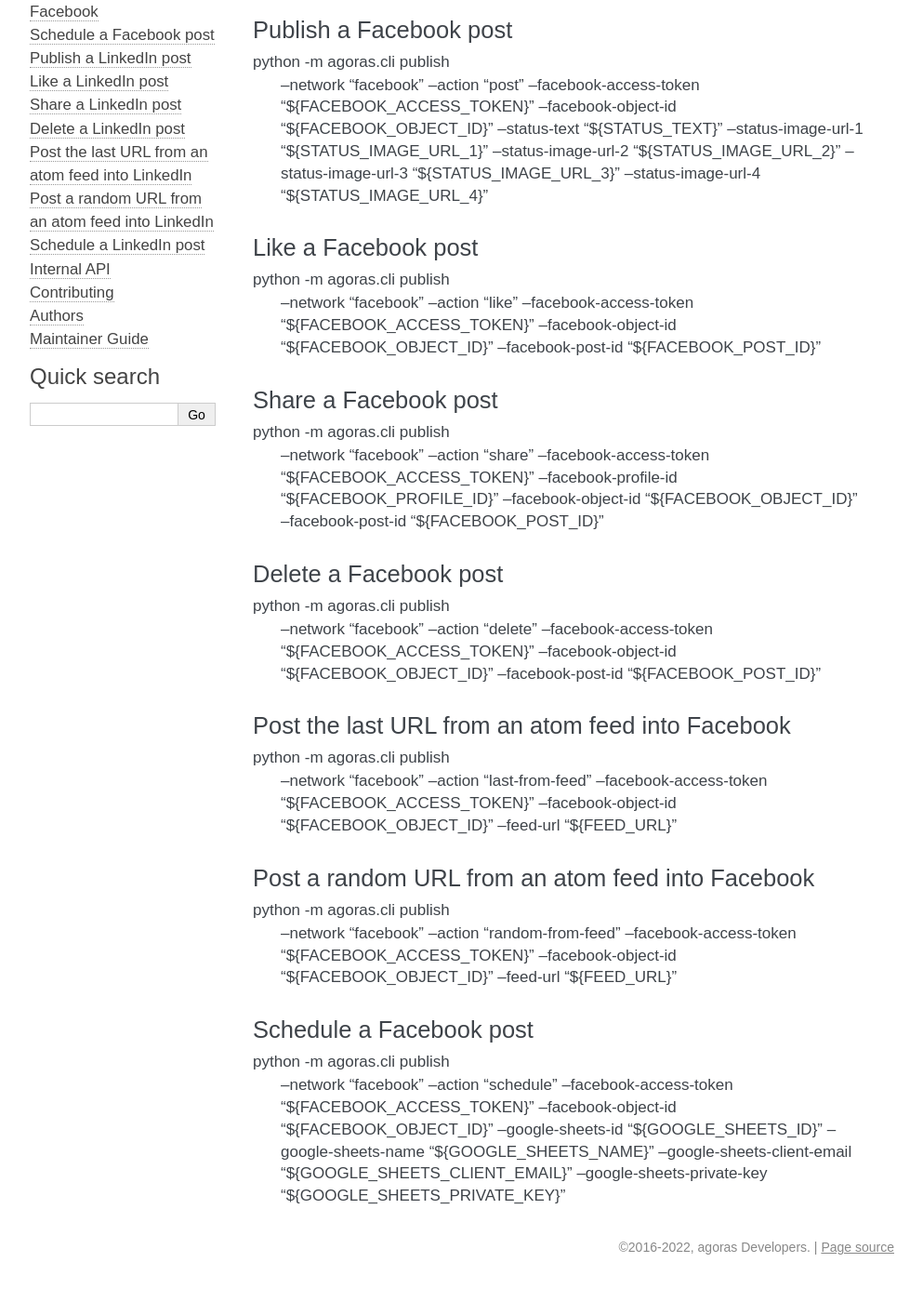
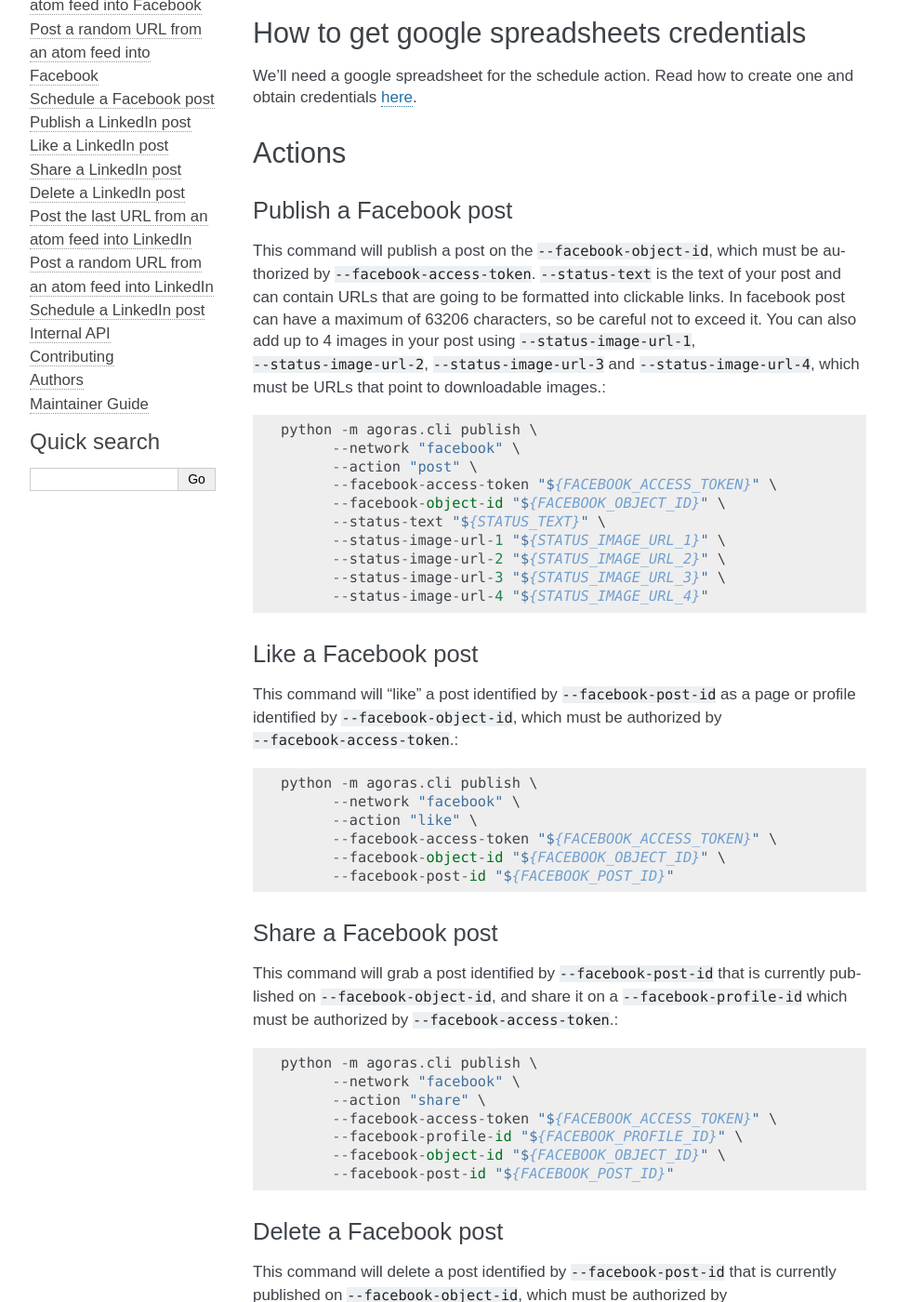
Before and after one commit to LuisAlejandro/agoras, a Sphinx documentation site: the page built from docs/facebook.rst, in a window 1280 px wide and 1400 px high, scrolled down 1103 px. Shown: the whole window at 93% size, without its empty margins (148-1141 px from the left). Built offline with Sphinx 7.4.7, drawn with Linux system fonts in a browser that asks for light colours; before the commit the page ends 2482 px from its top, so only the background shows below that; some of the changed text lies outside the part shown.

Commit message:
[REF] Improving documentation.

```diff
--- a/README.rst
+++ b/README.rst
@@ -68,7 +68,7 @@
 If you want to install the development version (not recomended), you can
 install directlty from GitHub like this::
 
-    $ pip install --upgrade https://github.com/LuisAlejandro/agoras/archive/master.tar.gz
+    $ pip install --upgrade https://github.com/LuisAlejandro/agoras/archive/develop.tar.gz
 
 Usage
 -----
--- a/docs/facebook.rst
+++ b/docs/facebook.rst
@@ -4,9 +4,7 @@
 How to get ``--facebook-access-token`` parameter
 ~~~~~~~~~~~~~~~~~~~~~~~~~~~~~~~~~~~~~~~~~~~~~~~~
 
-.. _here: credentials/facebook.rst
-
-We'll need a permanent access token with appropiate permissions to be able to use de Facebook Graph API. Read the tutorial here_.
+We'll need a permanent access token with appropiate permissions to be able to use de Facebook Graph API. Read the tutorial `here <credentials/facebook.rst>`_.
 
 How to get ``--facebook-object-id`` parameter
 ~~~~~~~~~~~~~~~~~~~~~~~~~~~~~~~~~~~~~~~~~~~~~
@@ -28,106 +26,117 @@
 
 .. image:: credentials/images/facebook-6.png
 
+How to get google spreadsheets credentials
+~~~~~~~~~~~~~~~~~~~~~~~~~~~~~~~~~~~~~~~~~~
+
+We'll need a google spreadsheet for the schedule action. Read how to create one and obtain credentials `here <credentials/google.rst>`_.
+
+Actions
+~~~~~~~
+
 Publish a Facebook post
 -----------------------
 
-::
+This command will publish a post on the ``--facebook-object-id``, which must be authorized by ``--facebook-access-token``. ``--status-text`` is the text of your post and can contain URLs that are going to be formatted into clickable links. In facebook post can have a maximum of 63206 characters, so be careful not to exceed it. You can also add up to 4 images in your post using ``--status-image-url-1``, ``--status-image-url-2``, ``--status-image-url-3`` and ``--status-image-url-4``, which must be URLs that point to downloadable images.::
 
-python -m agoras.cli publish \
-      --network "facebook" \
-      --action "post" \
-      --facebook-access-token "${FACEBOOK_ACCESS_TOKEN}" \
-      --facebook-object-id "${FACEBOOK_OBJECT_ID}" \
-      --status-text "${STATUS_TEXT}" \
-      --status-image-url-1 "${STATUS_IMAGE_URL_1}" \
-      --status-image-url-2 "${STATUS_IMAGE_URL_2}" \
-      --status-image-url-3 "${STATUS_IMAGE_URL_3}" \
-      --status-image-url-4 "${STATUS_IMAGE_URL_4}"
+      python -m agoras.cli publish \
+            --network "facebook" \
+            --action "post" \
+            --facebook-access-token "${FACEBOOK_ACCESS_TOKEN}" \
+            --facebook-object-id "${FACEBOOK_OBJECT_ID}" \
+            --status-text "${STATUS_TEXT}" \
+            --status-image-url-1 "${STATUS_IMAGE_URL_1}" \
+            --status-image-url-2 "${STATUS_IMAGE_URL_2}" \
+            --status-image-url-3 "${STATUS_IMAGE_URL_3}" \
+            --status-image-url-4 "${STATUS_IMAGE_URL_4}"
 
 
 
 Like a Facebook post
 --------------------
 
-::
+This command will "like" a post identified by ``--facebook-post-id`` as a page or profile identified by ``--facebook-object-id``, which must be authorized by ``--facebook-access-token``.::
 
-python -m agoras.cli publish \
-      --network "facebook" \
-      --action "like" \
-      --facebook-access-token "${FACEBOOK_ACCESS_TOKEN}" \
-      --facebook-object-id "${FACEBOOK_OBJECT_ID}" \
-      --facebook-post-id "${FACEBOOK_POST_ID}"
+      python -m agoras.cli publish \
+            --network "facebook" \
+            --action "like" \
+            --facebook-access-token "${FACEBOOK_ACCESS_TOKEN}" \
+            --facebook-object-id "${FACEBOOK_OBJECT_ID}" \
+            --facebook-post-id "${FACEBOOK_POST_ID}"
 
 
 
 Share a Facebook post
 ---------------------
 
-::
+This command will grab a post identified by ``--facebook-post-id`` that is currently published on ``--facebook-object-id``, and share it on a ``--facebook-profile-id`` which must be authorized by ``--facebook-access-token``.::
 
-python -m agoras.cli publish \
-      --network "facebook" \
-      --action "share" \
-      --facebook-access-token "${FACEBOOK_ACCESS_TOKEN}" \
-      --facebook-profile-id "${FACEBOOK_PROFILE_ID}" \
-      --facebook-object-id "${FACEBOOK_OBJECT_ID}" \
-      --facebook-post-id "${FACEBOOK_POST_ID}"
+      python -m agoras.cli publish \
+            --network "facebook" \
+            --action "share" \
+            --facebook-access-token "${FACEBOOK_ACCESS_TOKEN}" \
+            --facebook-profile-id "${FACEBOOK_PROFILE_ID}" \
+            --facebook-object-id "${FACEBOOK_OBJECT_ID}" \
+            --facebook-post-id "${FACEBOOK_POST_ID}"
 
 
 
 Delete a Facebook post
 ----------------------
 
-::
+This command will delete a post identified by ``--facebook-post-id`` that is currently published on ``--facebook-object-id``, which must be authorized by ``--facebook-access-token``.::
 
-python -m agoras.cli publish \
-      --network "facebook" \
-      --action "delete" \
-      --facebook-access-token "${FACEBOOK_ACCESS_TOKEN}" \
-      --facebook-object-id "${FACEBOOK_OBJECT_ID}" \
-      --facebook-post-id "${FACEBOOK_POST_ID}"
+      python -m agoras.cli publish \
+            --network "facebook" \
+            --action "delete" \
+            --facebook-access-token "${FACEBOOK_ACCESS_TOKEN}" \
+            --facebook-object-id "${FACEBOOK_OBJECT_ID}" \
+            --facebook-post-id "${FACEBOOK_POST_ID}"
 
 
 
 Post the last URL from an atom feed into Facebook
 -------------------------------------------------
 
-::
+This command will parse an atom feed located at ``--feed-url``, and publish the last ``--max-count`` number of entries published in the last ``--post-lookback`` number of seconds. The post content will consist of the title and the link of the feed entry. The post will be published on ``--facebook-object-id``, which must be authorized by ``--facebook-access-token``.::
 
-python -m agoras.cli publish \
-      --network "facebook" \
-      --action "last-from-feed" \
-      --facebook-access-token "${FACEBOOK_ACCESS_TOKEN}" \
-      --facebook-object-id "${FACEBOOK_OBJECT_ID}" \
-      --feed-url "${FEED_URL}"
+      python -m agoras.cli publish \
+            --network "facebook" \
+            --action "last-from-feed" \
+            --facebook-access-token "${FACEBOOK_ACCESS_TOKEN}" \
+            --facebook-object-id "${FACEBOOK_OBJECT_ID}" \
+            --feed-url "${FEED_URL}" \
+            --max-count "${MAX_COUNT}" \
+            --post-lookback "${POST_LOOKBACK}"
 
 
 
 Post a random URL from an atom feed into Facebook
 -------------------------------------------------
 
-::
+This command will parse an atom feed at ``--feed-url`` and publish one random entry that's not older than ``--max-post-age``. The post content will consist of the title and the link of the feed entry. The post will be published on ``--facebook-object-id``, which must be authorized by ``--facebook-access-token``.::
 
-python -m agoras.cli publish \
-      --network "facebook" \
-      --action "random-from-feed" \
-      --facebook-access-token "${FACEBOOK_ACCESS_TOKEN}" \
-      --facebook-object-id "${FACEBOOK_OBJECT_ID}" \
-      --feed-url "${FEED_URL}"
+      python -m agoras.cli publish \
+            --network "facebook" \
+            --action "random-from-feed" \
+            --facebook-access-token "${FACEBOOK_ACCESS_TOKEN}" \
+            --facebook-object-id "${FACEBOOK_OBJECT_ID}" \
+            --feed-url "${FEED_URL}" \
+            --max-post-age "${MAX_POST_AGE}"
 
 
 
 Schedule a Facebook post
 ------------------------
 
-::
+This command will scan a google spreadsheet of id ``--facebook-object-id``::
 
-python -m agoras.cli publish \
-      --network "facebook" \
-      --action "schedule" \
-      --facebook-access-token "${FACEBOOK_ACCESS_TOKEN}" \
-      --facebook-object-id "${FACEBOOK_OBJECT_ID}" \
-      --google-sheets-id "${GOOGLE_SHEETS_ID}" \
-      --google-sheets-name "${GOOGLE_SHEETS_NAME}" \
-      --google-sheets-client-email "${GOOGLE_SHEETS_CLIENT_EMAIL}" \
-      --google-sheets-private-key "${GOOGLE_SHEETS_PRIVATE_KEY}"
+      python -m agoras.cli publish \
+            --network "facebook" \
+            --action "schedule" \
+            --facebook-access-token "${FACEBOOK_ACCESS_TOKEN}" \
+            --facebook-object-id "${FACEBOOK_OBJECT_ID}" \
+            --google-sheets-id "${GOOGLE_SHEETS_ID}" \
+            --google-sheets-name "${GOOGLE_SHEETS_NAME}" \
+            --google-sheets-client-email "${GOOGLE_SHEETS_CLIENT_EMAIL}" \
+            --google-sheets-private-key "${GOOGLE_SHEETS_PRIVATE_KEY}"
```
Also changed, not shown: docs/credentials/google.rst (added), 1 other file.
